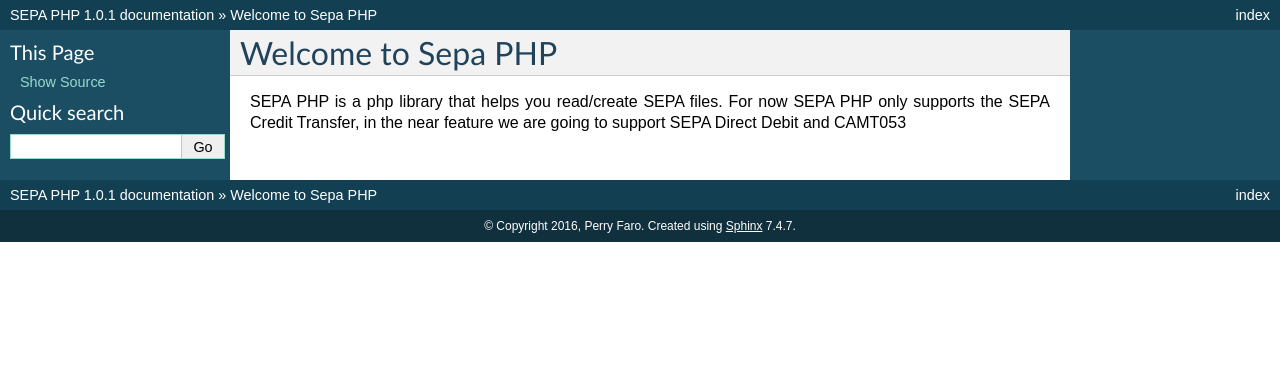
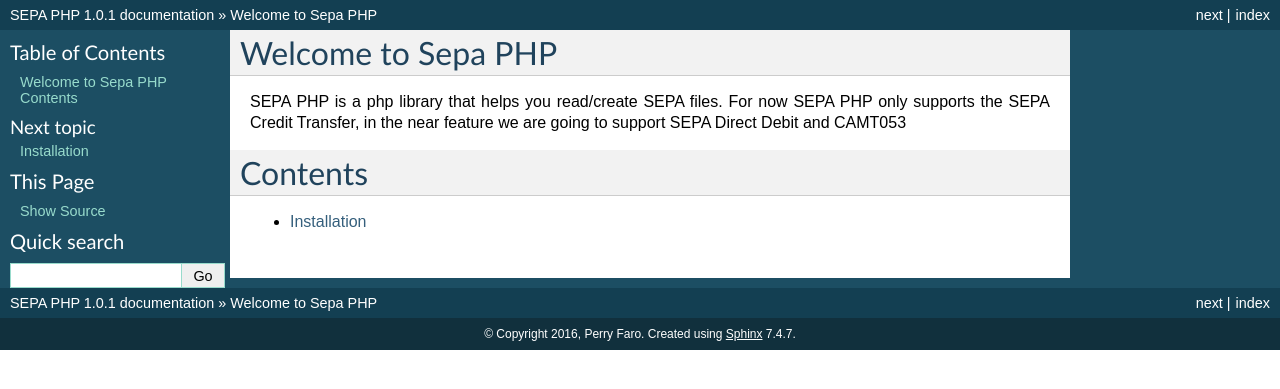
Before and after one commit to perryfaro/sepa, a Sphinx documentation site: the page built from docs/index.rst, in a window 1280 px wide. Shown: the top 389 px of the page. Built offline with Sphinx 7.4.7, drawn with Linux system fonts in a browser that asks for light colours.

Commit message:
Update index.rst

```diff
--- a/docs/index.rst
+++ b/docs/index.rst
@@ -2,3 +2,11 @@
 ========================
 
 SEPA PHP is a php library that helps you read/create SEPA files. For now SEPA PHP only supports the SEPA Credit Transfer, in the near feature we are going to support SEPA Direct Debit and CAMT053
+
+Contents
+========
+
+.. toctree::
+   :maxdepth: 2
+
+   install
```
